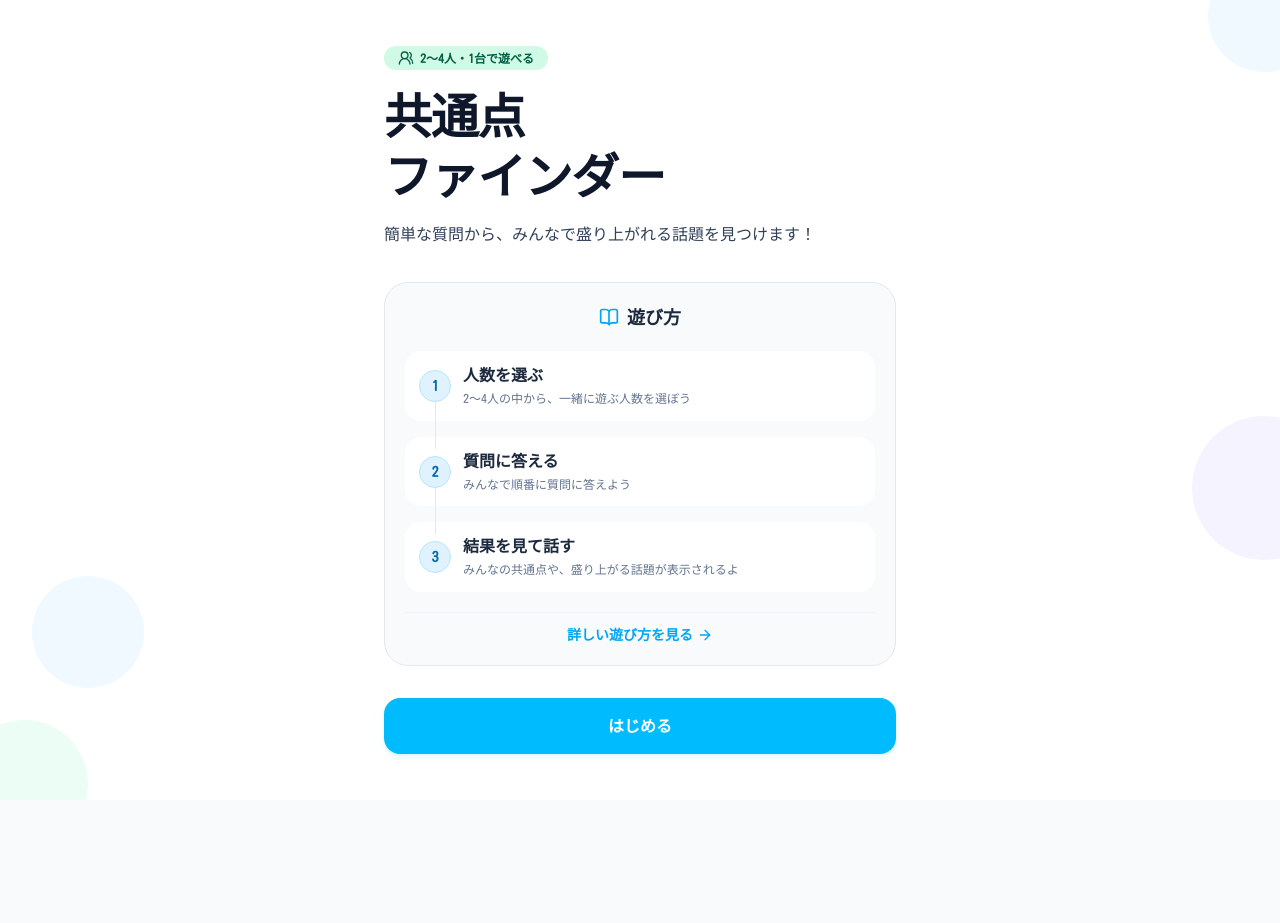
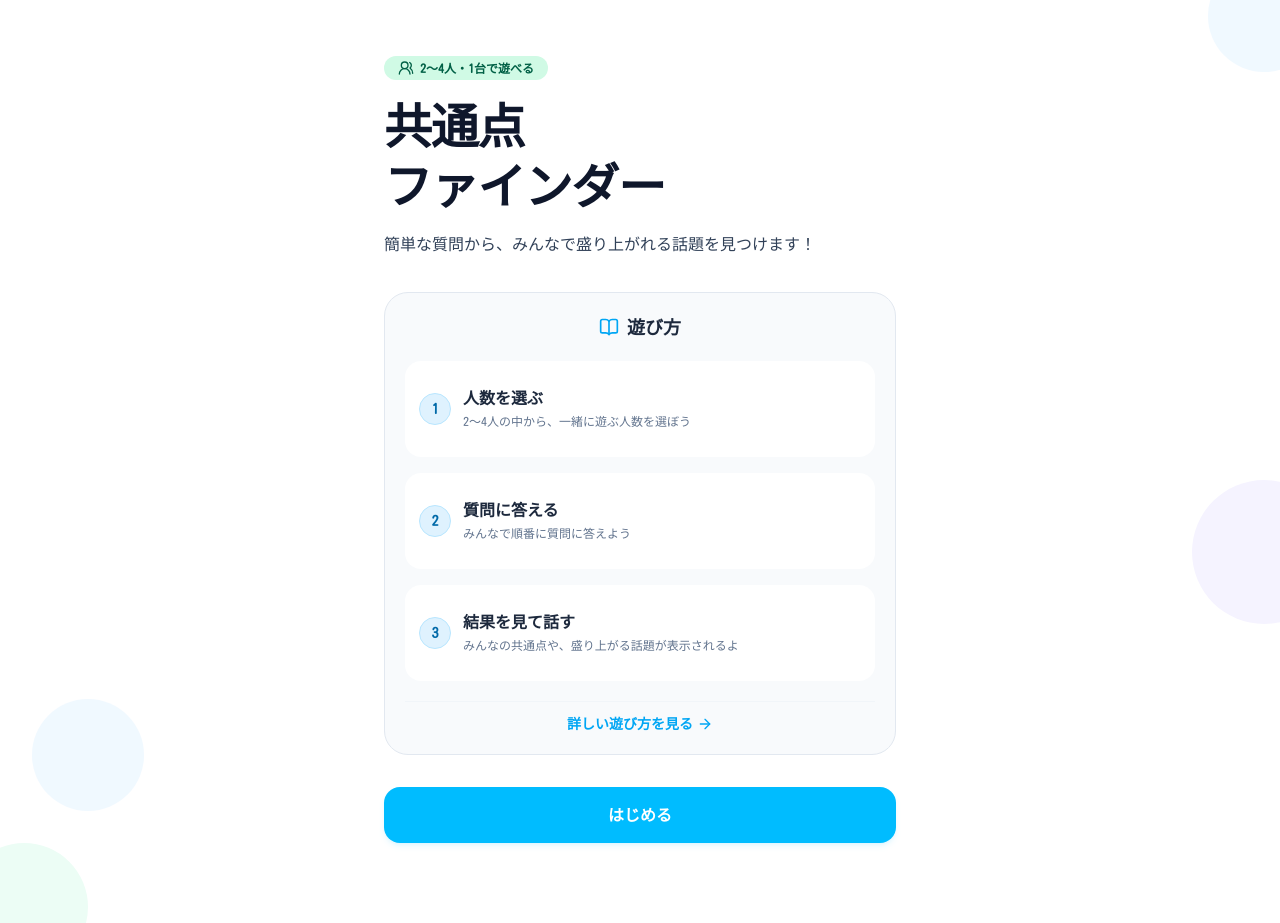
Before and after one commit to Webu-Kobedenshi/team2, a React (Vite) app in the folder frontend/: page / in a window 1280 px wide. Before the commit the page ends 800 px from the top, so only its background shows below. Built offline with nearby package versions, Linux system fonts and the light colour scheme.

Commit message:
style: モバイル画面の余白とホーム表示を調整する

```diff
--- a/frontend/src/components/MobilePageShell.tsx
+++ b/frontend/src/components/MobilePageShell.tsx
@@ -14,7 +14,7 @@ const backgroundCircles = [
 
 export function MobilePageShell({ children, className }: MobilePageShellProps) {
   return (
-    <main className="relative min-h-screen overflow-hidden bg-white px-5 py-8 text-slate-900 sm:px-8">
+    <main className="relative min-h-screen overflow-hidden bg-white px-5 pt-6 pb-16 text-slate-900 sm:px-8 sm:pb-20">
       {backgroundCircles.map((circle) => (
         <div
           key={circle}
@@ -24,7 +24,7 @@ export function MobilePageShell({ children, className }: MobilePageShellProps) {
       ))}
       <section
         className={[
-          "relative mx-auto flex min-h-[calc(100vh-64px)] w-full max-w-md flex-col justify-center gap-8 sm:max-w-lg",
+          "relative mx-auto flex min-h-[calc(100vh-64px)] w-full max-w-md flex-col justify-start gap-8 pt-5 sm:max-w-lg sm:pt-8",
           className,
         ]
           .filter(Boolean)
--- a/frontend/src/pages/Home.tsx
+++ b/frontend/src/pages/Home.tsx
@@ -49,14 +49,8 @@ export function Home() {
           {howToSteps.map((step, index) => (
             <li
               key={step.title}
-              className="relative flex items-center gap-3 rounded-2xl bg-white px-3.5 py-3"
+              className="relative flex min-h-24 items-center gap-3 rounded-2xl bg-white px-3.5 py-3"
             >
-              {index < howToSteps.length - 1 && (
-                <div
-                  aria-hidden="true"
-                  className="absolute left-7.5 top-6 -bottom-7 z-10 w-0.5 border-l border-solid border-slate-200"
-                />
-              )}
               <span className="relative z-20 flex h-8 w-8 shrink-0 items-center justify-center rounded-full border border-sky-200 bg-sky-100 text-sm font-black text-sky-700">
                 {index + 1}
               </span>
```
